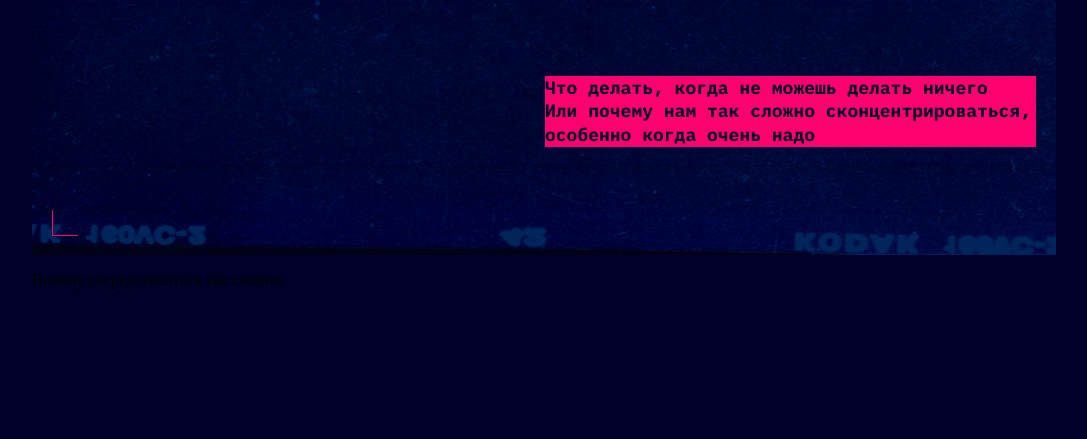
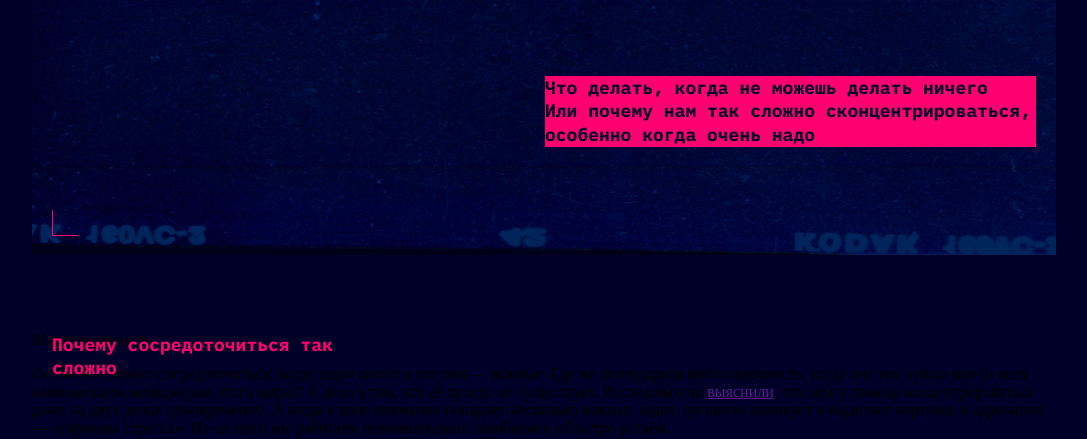
Before and after one commit to awensq/Shima-project, a plain HTML site: page index.html in a window 1280 px wide. Shown: the part 521-960 px from the top of the page, without its empty margins (96-1183 px from the left). Before the commit the page ends 834 px from the top, so only its background shows below. Drawn offline with Linux system fonts and the light colour scheme.

Commit message:
commit #mnogo

```diff
--- a/index.html
+++ b/index.html
@@ -36,12 +36,14 @@
                     </p>
                 </div>
                 <div>
-
+                    <p class="mnogozadach">Многозадачность</p>
+                    <div>
+                        <p class="goida">Особенно сложно сосредоточиться, когда задач много и все они — важные. Где же легендарная многозадачность, когда она так нужна вам (и всем нанимающим менеджерам этого мира)? А дело в том, что её просто не существует. Исследователи <a href="">выяснили</a>, что мозгу тяжело концентрироваться даже на двух делах одновременно. А когда в поле внимания попадает несколько важных задач, организм паникует и выделяет кортизол и адреналин — «гормоны стресса». Из-за этого мы работаем невнимательно: ошибаемся и быстро устаём.</p>
                     </div>
-                </div>
-            </div>
-
-
+                    <p class="dofamine">Дофамин</p>
+                    <div>
+                        <p class="zov">С гормонами стресса всё понятно, но дальше — ещё интереснее. В нашей невозможности сосредоточиться замешана и полная противоположность стрессу — дофамин. Это вещество участвует в системе вознаграждения мозга. Причём тут он? Мы часто отвлекаемся от важной задачи на что-то более «приятное» для мозгов. Например, смотрим лайки в соцсетях. В это время и выделяется дофамин — и мы чувствуем удовольствие. Получается замкнутый круг: чем больше отвлекаешься, тем больше удовольствия получаешь.</p>
+                    </div>
         </main>
     </div>
 
--- a/style.css
+++ b/style.css
@@ -162,3 +162,42 @@ h1{
     background-color: #FF0070;
     color: #000028;
 }
+
+.main{
+
+    width: 1024px;
+    height: 3352px;
+    top: 828px;
+    gap: 0px;
+    opacity: 0px;
+
+}
+
+.section1 {
+    display: flex;
+    flex-direction: column;
+    align-items: center;
+    padding: 0px;
+
+
+    position: absolute;
+    width: 1024px;
+    height: 508px;
+    left: 0px;
+    top: 828px;
+}
+
+
+.section1 .title{
+    position: absolute;
+    width: 314.96px;
+    height: 47px;
+    left: 20px;
+    top: 0px;
+
+    font-family: 'IBM Plex Mono';
+    font-weight: 700;
+    font-size: 18px;
+    line-height: 23px;
+    color: #FF0070;
+}
```
